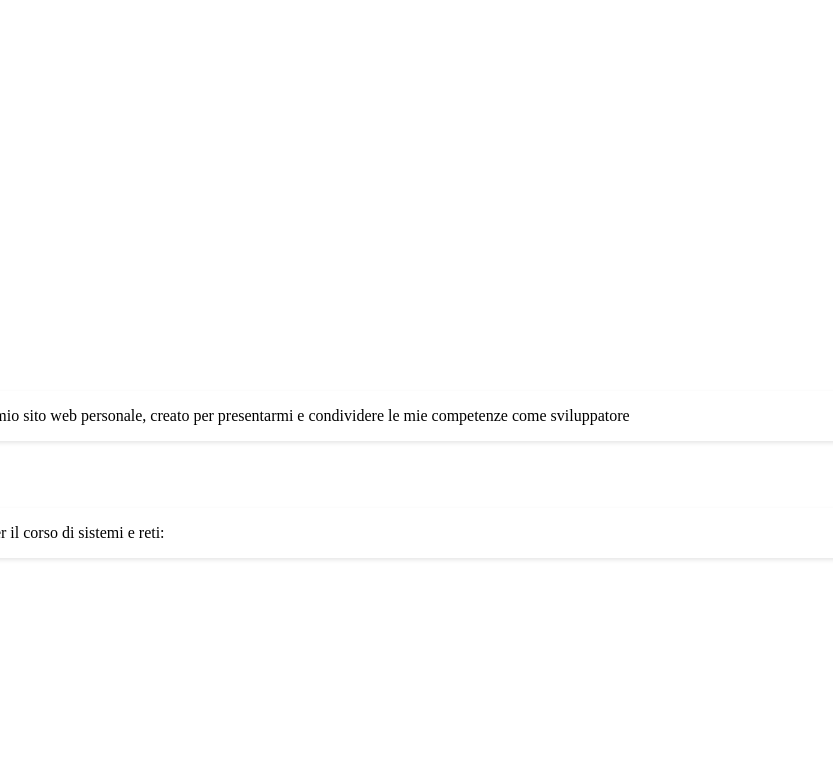
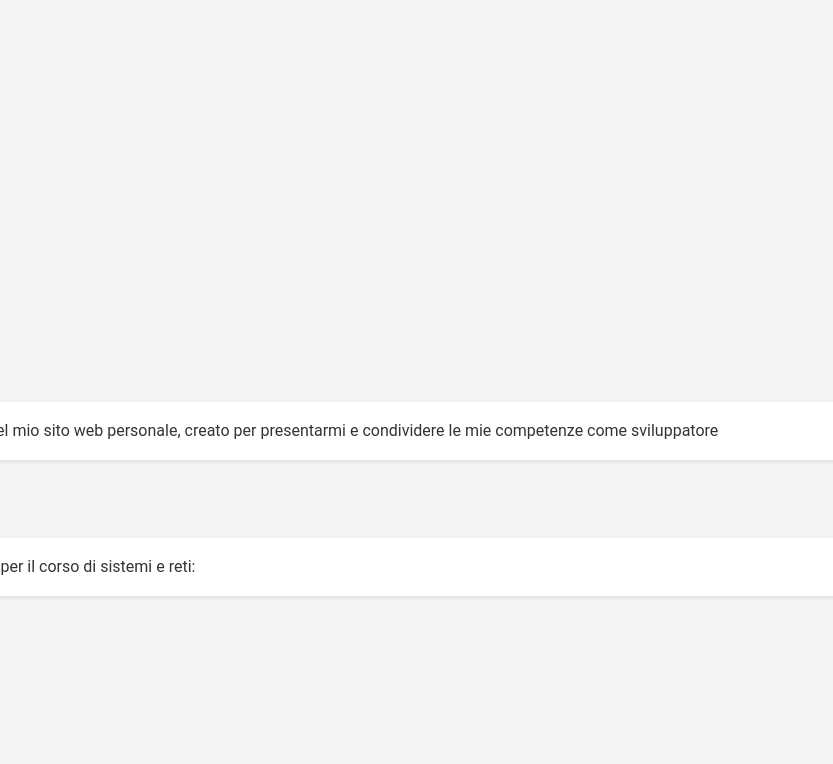
Before and after one commit to manuelgranitto/manuelgranitto.github.io, a plain HTML site: page index.html in a window 1280 px wide. Shown: the part 480-1244 px from the top of the page, without its empty margins (226-1059 px from the left). Before the commit the page ends 1168 px from the top, so only its background shows below. Drawn offline with Linux system fonts and the light colour scheme.

Commit message:
Update style.css

```diff
--- a/style.css
+++ b/style.css
@@ -1,6 +1,4 @@
-Certainly! Here's an updated style.css file with box shadows and background colors for the paragraphs.
-style.css
-/* Global Styles */
+
 body {
   font-family: 'Roboto', sans-serif;
   line-height: 1.6;
```
